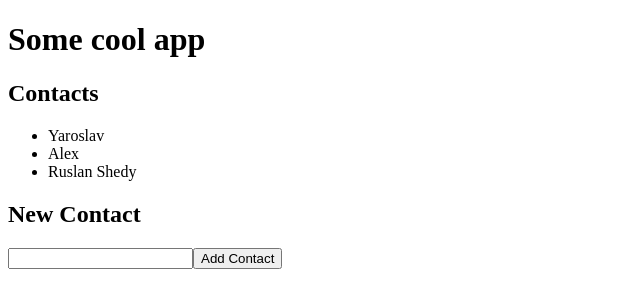
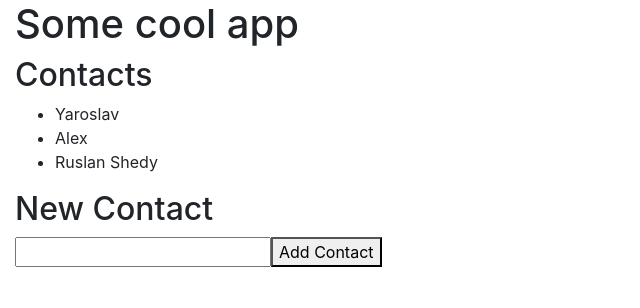
Before and after one commit to feel-the-dz3n/InCamp.angular-contacts, an Angular app: page / in a window 1280 px wide. Shown: the top 308 px of the page, without its empty margins (0-640 px from the left). Built offline with nearby package versions, Linux system fonts and the light colour scheme.

Commit message:
Add bootstrap and change main container

```diff
--- a/package.json
+++ b/package.json
@@ -19,6 +19,7 @@
     "@angular/platform-browser": "~11.0.9",
     "@angular/platform-browser-dynamic": "~11.0.9",
     "@angular/router": "~11.0.9",
+    "bootstrap": "^4.5.3",
     "rxjs": "~6.6.0",
     "tslib": "^2.0.0",
     "zone.js": "~0.10.2"
--- a/src/index.html
+++ b/src/index.html
@@ -1,5 +1,6 @@
 <!doctype html>
 <html lang="en">
+
 <head>
   <meta charset="utf-8">
   <title>AngularApp</title>
@@ -7,7 +8,11 @@
   <meta name="viewport" content="width=device-width, initial-scale=1">
   <link rel="icon" type="image/x-icon" href="favicon.ico">
 </head>
+
 <body>
-  <app-root></app-root>
+  <div class="container-fluid">
+    <app-root></app-root>
+  </div>
 </body>
+
 </html>
--- a/src/styles.scss
+++ b/src/styles.scss
@@ -1 +1,2 @@
 /* You can add global styles to this file, and also import other style files */
+@import '../node_modules/bootstrap/scss/bootstrap';
```
Also changed, not shown: 1 other file (tests, documents, lock files or other folders).
